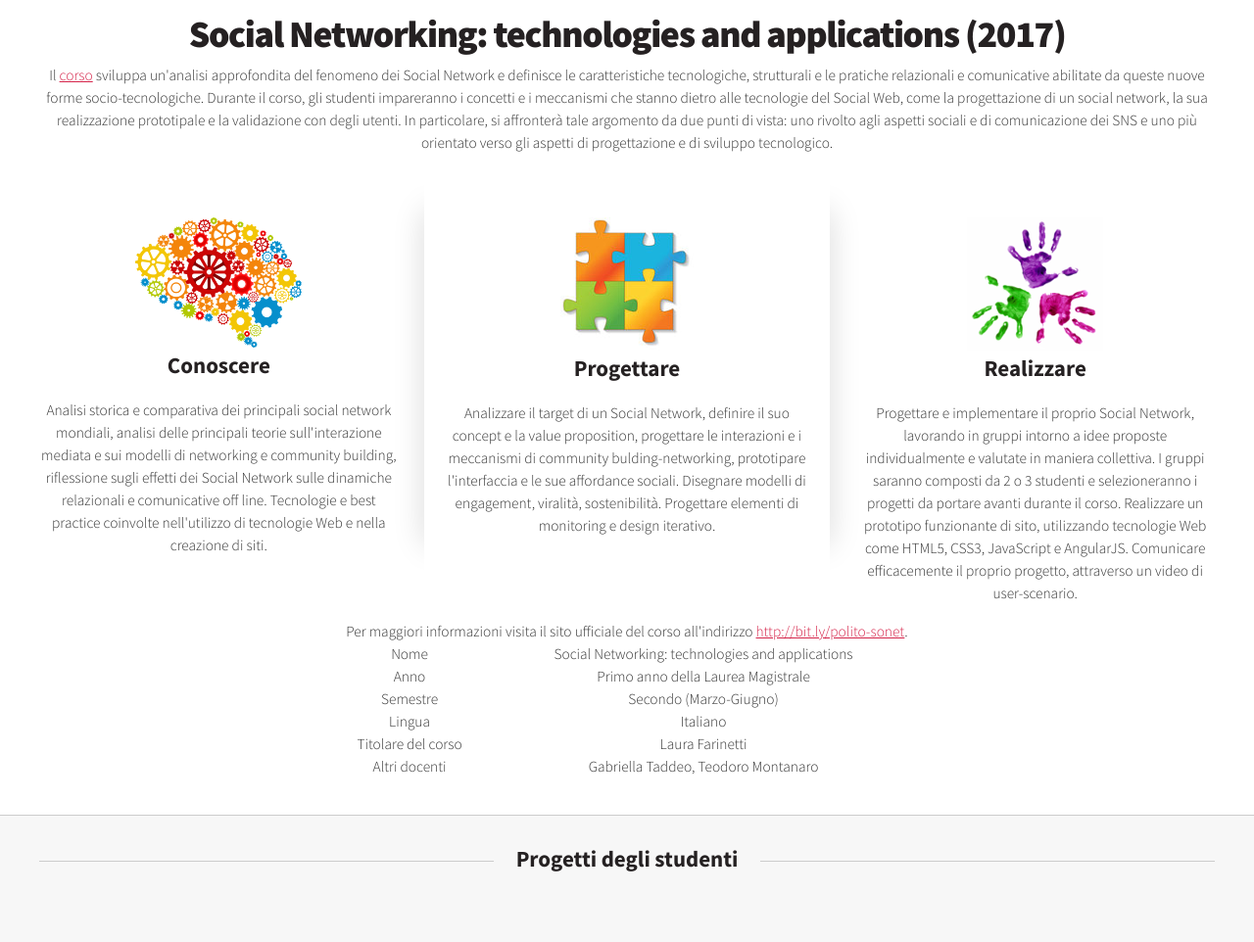
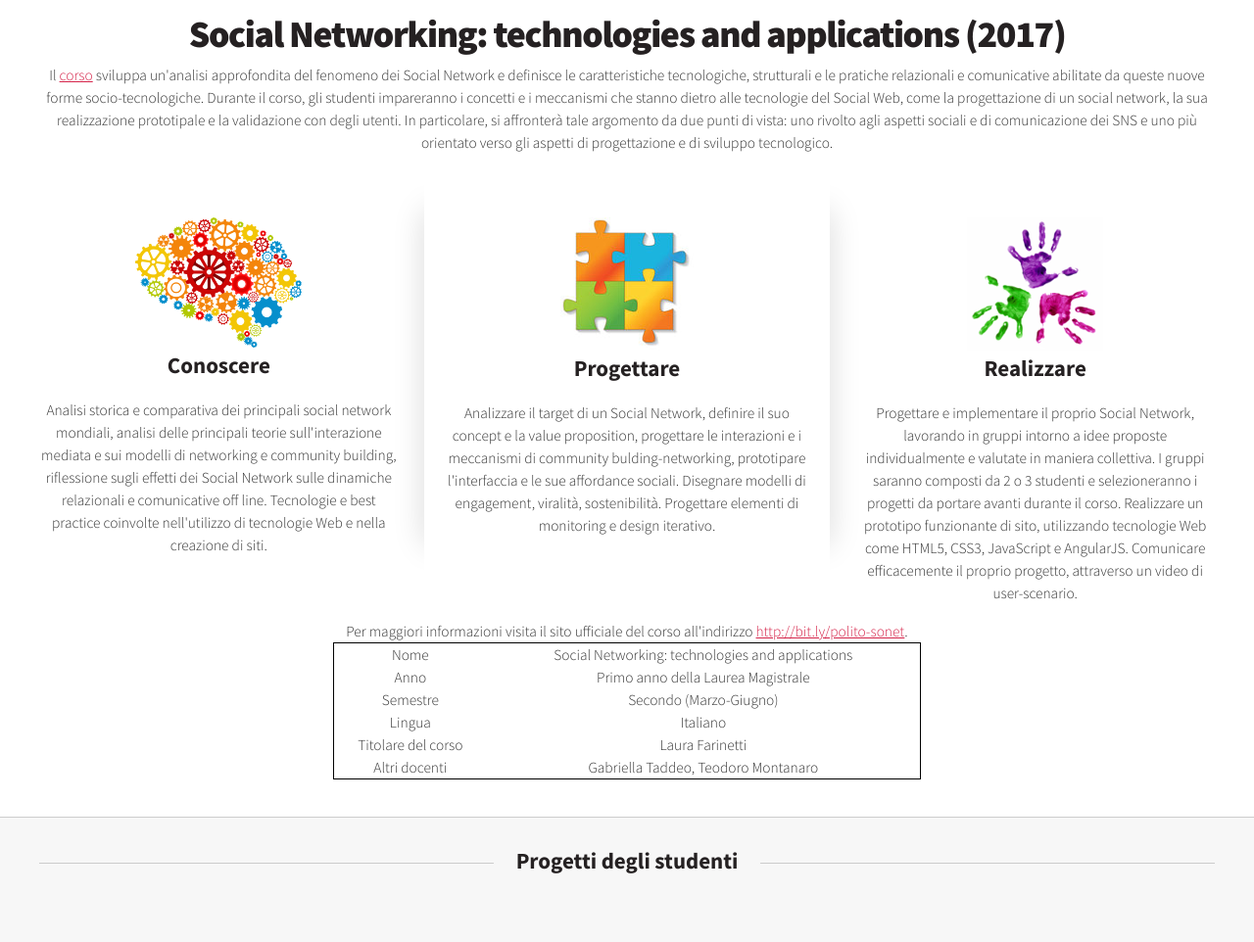
Before and after one commit to UniSalento-IDALab-IoTCourse-2023-2024/UniSalento-IDALab-IoTCourse-2023-2024.github.io, a Jekyll site: the page built from index.html, in a window 1280 px wide. Shown: the top 962 px of the page at 98% size. Built offline with Jekyll 4.4.1, drawn with Linux system fonts in a browser that asks for light colours; the list of posts is cut into pages by our own code; grey boxes are pictures that could not be loaded.

Commit message:
Update style.css

```diff
--- a/assets/css/style.css
+++ b/assets/css/style.css
@@ -880,4 +880,5 @@
 	width:50%;
 	margin-left: auto;
 	margin-right: auto;
+	border: solid 1px #000000;
 }
```
